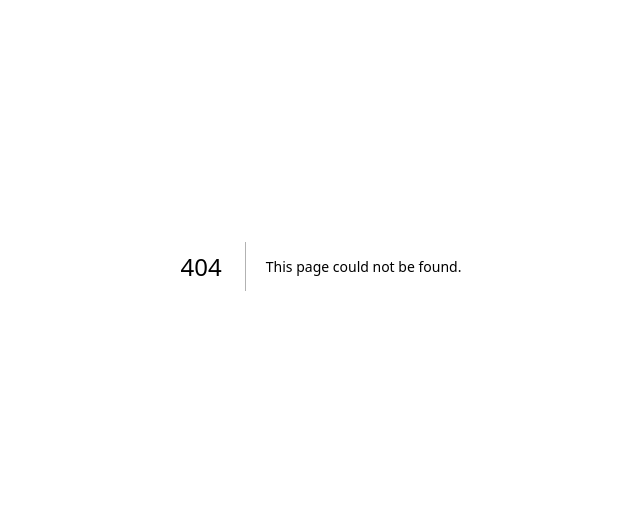
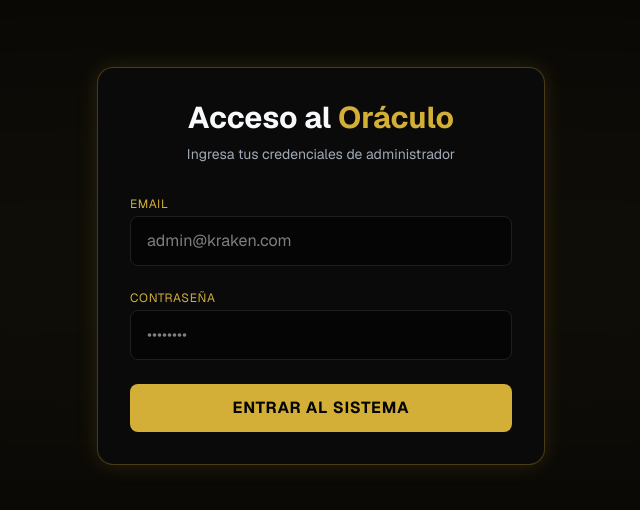
Before and after one commit to krakendigitalabs/yessy, a Next.js app: page /login in a window 1280 px wide. Before the commit this address had no page. Shown: the part 134-644 px from the top of the page, without its empty margins (319-959 px from the left). Built offline with nearby package versions, Linux system fonts and the light colour scheme; no server answers.

Commit message:
feat: Sistema de autenticacion con Zustand y rutas protegidas

```diff
--- /dev/null
+++ b/src/app/dashboard/page.tsx
@@ -0,0 +1,82 @@
+"use client";
+
+import { useEffect } from "react";
+import { useRouter } from "next/navigation";
+import { useAuthStore } from "@/store/authStore";
+import { signOut } from "firebase/auth";
+import { auth } from "@/lib/firebase";
+
+export default function DashboardPage() {
+  const { user, loading } = useAuthStore();
+  const router = useRouter();
+
+  useEffect(() => {
+    // Si ya cargó y NO hay usuario, expulsarlo al login
+    if (!loading && !user) {
+      router.push("/login");
+    }
+  }, [user, loading, router]);
+
+  const handleLogout = async () => {
+    await signOut(auth);
+    router.push("/login");
+  };
+
+  // Pantalla de carga mientras Firebase verifica la sesión
+  if (loading) {
+    return (
+      <div className="min-h-screen bg-kraken-black flex items-center justify-center">
+        <div className="animate-pulse text-kraken-gold tracking-[0.2em] uppercase text-sm">
+          Sincronizando con el Oráculo...
+        </div>
+      </div>
+    );
+  }
+
+  // Si no hay usuario (está a punto de ser redirigido), no mostramos nada
+  if (!user) return null;
+
+  return (
+    <div className="min-h-screen bg-kraken-black text-kraken-white p-8">
+      {/* Header del Dashboard */}
+      <header className="max-w-6xl mx-auto flex justify-between items-center border-b border-kraken-gray pb-6 mb-8">
+        <div>
+          <h1 className="text-2xl font-bold">
+            <span className="text-kraken-white">Panel </span>
+            <span className="text-kraken-gold">Kraken</span>
+          </h1>
+          <p className="text-kraken-muted text-sm mt-1">Conectado como: {user.email}</p>
+        </div>
+        <button
+          onClick={handleLogout}
+          className="border border-kraken-gray px-4 py-2 rounded-lg text-sm text-kraken-muted hover:text-kraken-white hover:border-kraken-gold transition-colors cursor-pointer"
+        >
+          Desconectar
+        </button>
+      </header>
+
+      {/* Contenido Principal (Placeholder para futuros datos) */}
+      <main className="max-w-6xl mx-auto">
+        <div className="grid grid-cols-1 md:grid-cols-3 gap-6">
+          {/* Tarjeta de Resumen 1 */}
+          <div className="bg-kraken-dark border border-kraken-gray rounded-xl p-6">
+            <h3 className="text-kraken-muted text-sm uppercase tracking-wider mb-2">Leads Capturados</h3>
+            <p className="text-4xl font-bold text-kraken-gold">0</p>
+          </div>
+
+          {/* Tarjeta de Resumen 2 */}
+          <div className="bg-kraken-dark border border-kraken-gray rounded-xl p-6">
+            <h3 className="text-kraken-muted text-sm uppercase tracking-wider mb-2">Agentes Activos</h3>
+            <p className="text-4xl font-bold text-kraken-gold">1</p>
+          </div>
+
+          {/* Tarjeta de Resumen 3 */}
+          <div className="bg-kraken-dark border border-kraken-gray rounded-xl p-6">
+            <h3 className="text-kraken-muted text-sm uppercase tracking-wider mb-2">Estado del Sistema</h3>
+            <p className="text-xl font-bold text-green-500">Óptimo</p>
+          </div>
+        </div>
+      </main>
+    </div>
+  );
+}
--- a/src/app/layout.tsx
+++ b/src/app/layout.tsx
@@ -17,6 +17,8 @@ export const metadata: Metadata = {
   description: "Oráculo de Automatización & Riqueza — Plataforma premium de automatización con Agentes de IA y sistemas SaaS.",
 };
 
+import { AuthProvider } from "@/components/AuthProvider";
+
 export default function RootLayout({
   children,
 }: Readonly<{
@@ -27,7 +29,9 @@ export default function RootLayout({
       lang="en"
       className={`${geistSans.variable} ${geistMono.variable} h-full antialiased`}
     >
-      <body className="min-h-full flex flex-col">{children}</body>
+      <body className="min-h-full flex flex-col">
+        <AuthProvider>{children}</AuthProvider>
+      </body>
     </html>
   );
 }
--- /dev/null
+++ b/src/app/login/page.tsx
@@ -0,0 +1,87 @@
+"use client";
+
+import { useState } from "react";
+import { signInWithEmailAndPassword } from "firebase/auth";
+import { auth } from "@/lib/firebase";
+import { useRouter } from "next/navigation";
+
+export default function LoginPage() {
+  const [email, setEmail] = useState("");
+  const [password, setPassword] = useState("");
+  const [error, setError] = useState("");
+  const [isLoading, setIsLoading] = useState(false);
+  const router = useRouter();
+
+  const handleLogin = async (e: React.FormEvent) => {
+    e.preventDefault();
+    setIsLoading(true);
+    setError("");
+
+    try {
+      await signInWithEmailAndPassword(auth, email, password);
+      router.push("/dashboard");
+    } catch (err: any) {
+      console.error(err);
+      setError("Credenciales incorrectas o acceso denegado por el Oráculo.");
+    } finally {
+      setIsLoading(false);
+    }
+  };
+
+  return (
+    <main className="min-h-screen bg-kraken-black flex flex-col items-center justify-center p-8 relative overflow-hidden">
+      {/* Efecto de fondo */}
+      <div className="absolute top-1/2 left-1/2 -translate-x-1/2 -translate-y-1/2 w-full h-[500px] bg-kraken-gold/5 blur-[120px] rounded-full pointer-events-none" />
+
+      <div className="z-10 w-full max-w-md bg-kraken-dark border border-kraken-gold/30 rounded-2xl p-8 shadow-gold-glow">
+        <div className="text-center mb-8">
+          <h1 className="text-3xl font-bold mb-2">
+            <span className="text-kraken-white">Acceso al </span>
+            <span className="text-kraken-gold">Oráculo</span>
+          </h1>
+          <p className="text-kraken-muted text-sm">Ingresa tus credenciales de administrador</p>
+        </div>
+
+        <form onSubmit={handleLogin} className="space-y-6">
+          <div>
+            <label className="block text-xs uppercase tracking-wider text-kraken-gold mb-1">Email</label>
+            <input
+              type="email"
+              required
+              value={email}
+              onChange={(e) => setEmail(e.target.value)}
+              className="w-full bg-kraken-black border border-kraken-gray rounded-lg px-4 py-3 text-kraken-white focus:outline-none focus:border-kraken-gold transition-colors"
+              placeholder="admin@kraken.com"
+            />
+          </div>
+
+          <div>
+            <label className="block text-xs uppercase tracking-wider text-kraken-gold mb-1">Contraseña</label>
+            <input
+              type="password"
+              required
+              value={password}
+              onChange={(e) => setPassword(e.target.value)}
+              className="w-full bg-kraken-black border border-kraken-gray rounded-lg px-4 py-3 text-kraken-white focus:outline-none focus:border-kraken-gold transition-colors"
+              placeholder="••••••••"
+            />
+          </div>
+
+          {error && (
+            <div className="p-3 bg-red-900/20 border border-red-500/50 rounded-lg text-red-400 text-sm text-center">
+              {error}
+            </div>
+          )}
+
+          <button
+            type="submit"
+            disabled={isLoading}
+            className="w-full bg-kraken-gold text-kraken-black font-bold uppercase tracking-wider py-3 rounded-lg hover:bg-kraken-goldLight transition-colors flex justify-center items-center cursor-pointer disabled:opacity-70 disabled:cursor-not-allowed"
+          >
+            {isLoading ? "Verificando..." : "Entrar al Sistema"}
+          </button>
+        </form>
+      </div>
+    </main>
+  );
+}
--- /dev/null
+++ b/src/components/AuthProvider.tsx
@@ -0,0 +1,21 @@
+"use client";
+
+import { useEffect } from "react";
+import { onAuthStateChanged } from "firebase/auth";
+import { auth } from "@/lib/firebase";
+import { useAuthStore } from "@/store/authStore";
+
+export function AuthProvider({ children }: { children: React.ReactNode }) {
+  const { setUser, setLoading } = useAuthStore();
+
+  useEffect(() => {
+    const unsubscribe = onAuthStateChanged(auth, (user) => {
+      setUser(user);
+      setLoading(false);
+    });
+
+    return () => unsubscribe();
+  }, [setUser, setLoading]);
+
+  return <>{children}</>;
+}
--- /dev/null
+++ b/src/store/authStore.ts
@@ -0,0 +1,16 @@
+import { create } from 'zustand';
+import { User } from 'firebase/auth';
+
+interface AuthState {
+  user: User | null;
+  loading: boolean;
+  setUser: (user: User | null) => void;
+  setLoading: (loading: boolean) => void;
+}
+
+export const useAuthStore = create<AuthState>((set) => ({
+  user: null,
+  loading: true,
+  setUser: (user) => set({ user }),
+  setLoading: (loading) => set({ loading }),
+}));
```
Also changed, not shown: 1 other file (tests, documents, lock files or other folders).
